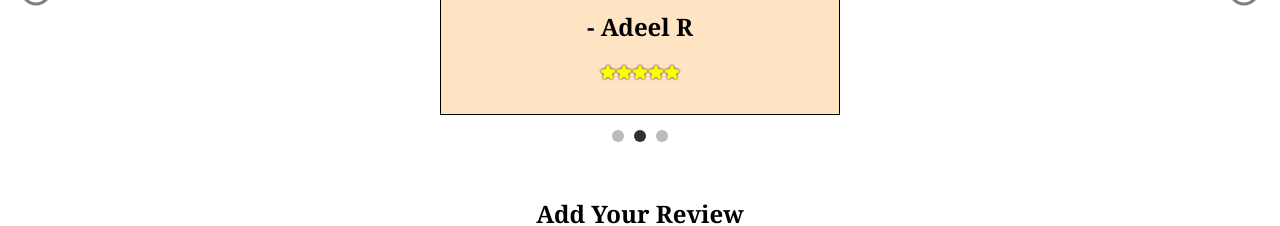
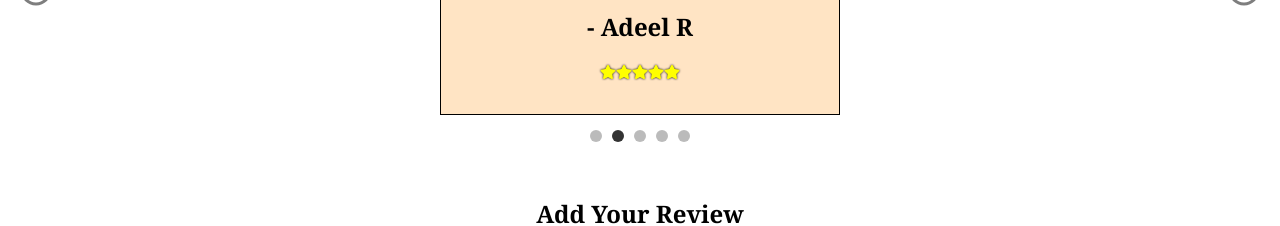
Before and after one commit to Dharanidhars/Home, a React (Vite) app: page / in a window 1280 px wide. Shown: the part 1660-1886 px from the top of the page. Built offline with nearby package versions, Linux system fonts and the light colour scheme.

Commit message:
reviews modified

```diff
--- a/src/components/review/Review.jsx
+++ b/src/components/review/Review.jsx
@@ -22,6 +22,16 @@ const Review = ({ noOfStars = 5 }) => {
         "Homie made the entire rental process so easy. I found a place I loved, scheduled a visit, and signed the lease—all in one week!",
       rating: 4,
     },
+    {
+      name: "Jessica M",
+      message: "My Homie made my apartment hunt so easy! I found a great place in just two days, and the photos matched exactly what I saw in person. Super reliable.",
+      rating:4
+    },
+    {
+      name:"Meena R",
+      message: "As a college student in Trichy, it was tough to find safe and affordable rentals. Found a great 1BHK through My Homie. The app is super easy to use, even for first-timers.",
+      rating:5
+    }
   ]);
 
   const [current, setCurrent] = useState(0);
@@ -81,8 +91,9 @@ const Review = ({ noOfStars = 5 }) => {
             <p className="reviewMessage">"{reviews[current].message}"</p>
             <h2 className="costomersName">- {reviews[current].name}</h2>
             <p className="customerRating">
-              {[...Array(reviews[current].rating)].map(() => {
-                return <FaStar />;
+              {[...Array(reviews[current].rating)].map((_,index) => {
+                return <FaStar key={index}
+                />;
               })}
             </p>
           </div>
```
